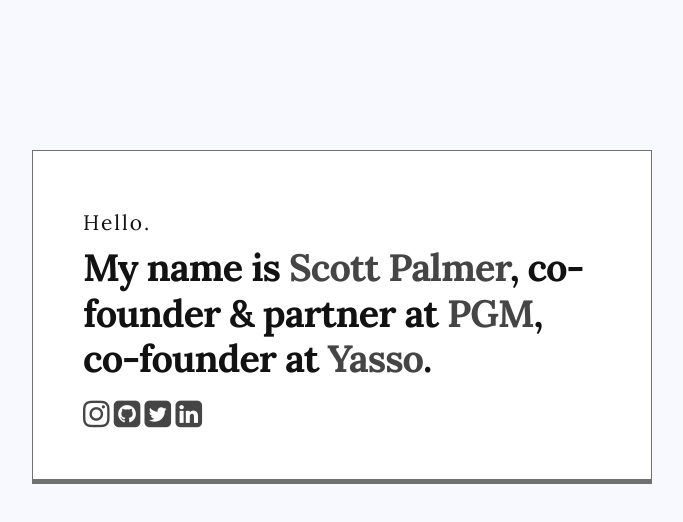
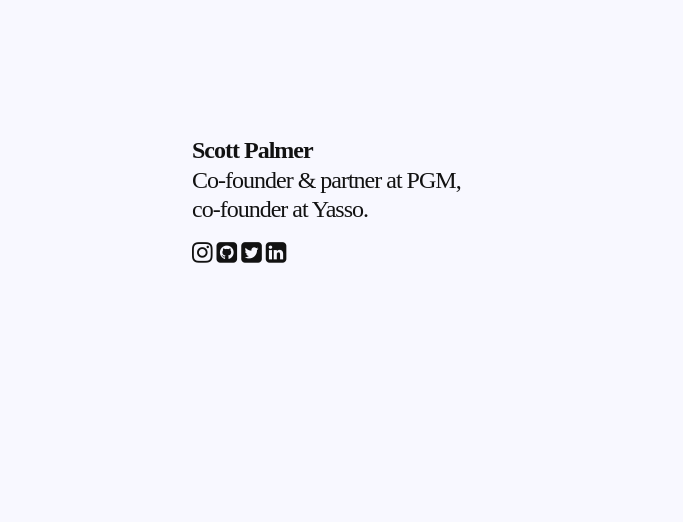
Before and after one commit to scottpalmer/scottpalmer.com, a website: page index.html in a window 1280 px wide. Shown: the whole page, without its empty margins (298-981 px from the left). Drawn offline with Linux system fonts and the light colour scheme.

Commit message:
theme update to minimalist

```diff
--- a/index.html
+++ b/index.html
@@ -30,14 +30,18 @@
 
     <!-- css -->
     <link href="//maxcdn.bootstrapcdn.com/font-awesome/4.6.3/css/font-awesome.min.css" rel="stylesheet">
-    <link href="//fonts.googleapis.com/css?family=Lora:400,700" rel="stylesheet">
     <link href="assets/dist/css/main-min.css" rel="stylesheet">
+
+    <!-- typekit -->
+    <script src="https://use.typekit.net/lip0ccd.js"></script>
+    <script>try{Typekit.load({ async: true });}catch(e){}</script>
+
   </head>
 
   <body>
     <div class="content">
-      <h1>Hello.</h1>
-      <p>My name is <a href="https://linkedin.com/in/scottwpalmer/" title="Scott Palmer">Scott Palmer</a>, co-founder &amp; partner at <a href="http://pgmny.com/" title="PGM - We Make Progress Happen." target="_blank">PGM</a>, co-founder at <a href="http://yasso.com/" title="Yasso Frozen Greek Yogurt - Dessert With Benefits" target="_blank">Yasso</a>.</p>
+      <h1><a href="https://linkedin.com/in/scottwpalmer/" title="Scott Palmer" target="_blank">Scott Palmer</a></h1>
+      <p>Co-founder &amp; partner at <a href="http://pgmny.com/" title="PGM - We Make Progress Happen." target="_blank">PGM</a>, co-founder at <a href="http://yasso.com/" title="Yasso Frozen Greek Yogurt - Dessert With Benefits" target="_blank">Yasso</a>.</p>
 
       <div class="content--icons">
         <a class="fa fa-instagram" href="https://instagram.com/scttwrrn/" title="Scott Palmer on Instagram" target="_blank"></a>
```
Also changed, not shown: assets/build/less/globals/general.less, assets/build/less/globals/variables.less, assets/build/less/scaffold/content.less, assets/dist/css/main-min.css.
